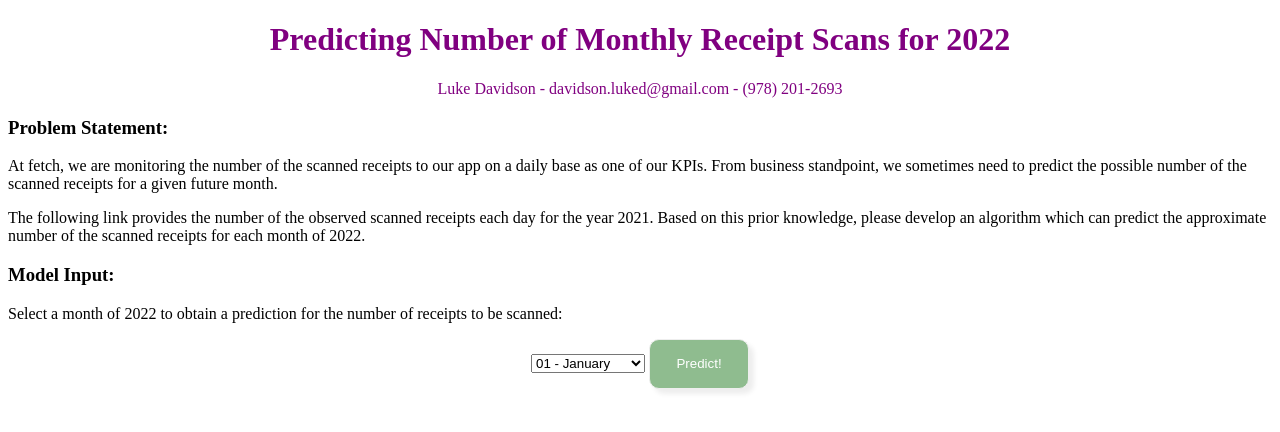
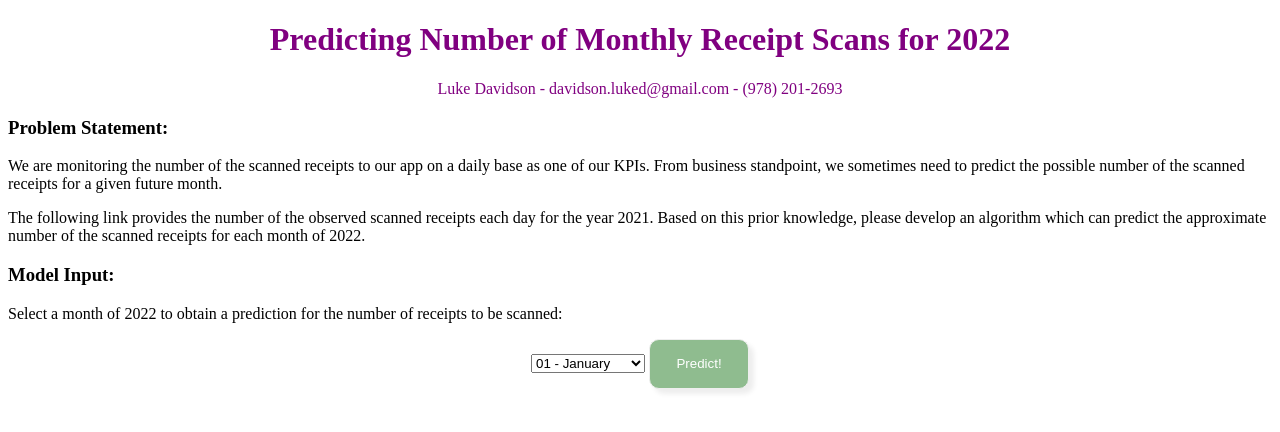
Before and after one commit to luke-davidson/FetchInterview, a Flask app: page / in a window 1280 px wide. Shown: the top 432 px of the page. Run offline with Flask 2, Linux system fonts and the light colour scheme; parts of the project's set-up code (start-up, migrations or seed data) failed here and were passed over.

Commit message:
Update month.html

```diff
--- a/templates/month.html
+++ b/templates/month.html
@@ -3,7 +3,7 @@
 {% block content %}
 
 <h3>Problem Statement:</h3>
-<p>At fetch, we are monitoring the number of the scanned receipts to our app on a daily base as one of our KPIs. From business standpoint, we sometimes need to predict the possible number of the scanned receipts for a given future month.</p>
+<p>We are monitoring the number of the scanned receipts to our app on a daily base as one of our KPIs. From business standpoint, we sometimes need to predict the possible number of the scanned receipts for a given future month.</p>
 <p>The following link provides the number of the observed scanned receipts each day for the year 2021. Based on this prior knowledge, please develop an algorithm which can predict the approximate number of the scanned receipts for each month of 2022.</p>
 
 <h3>Model Input:</h3>
```
